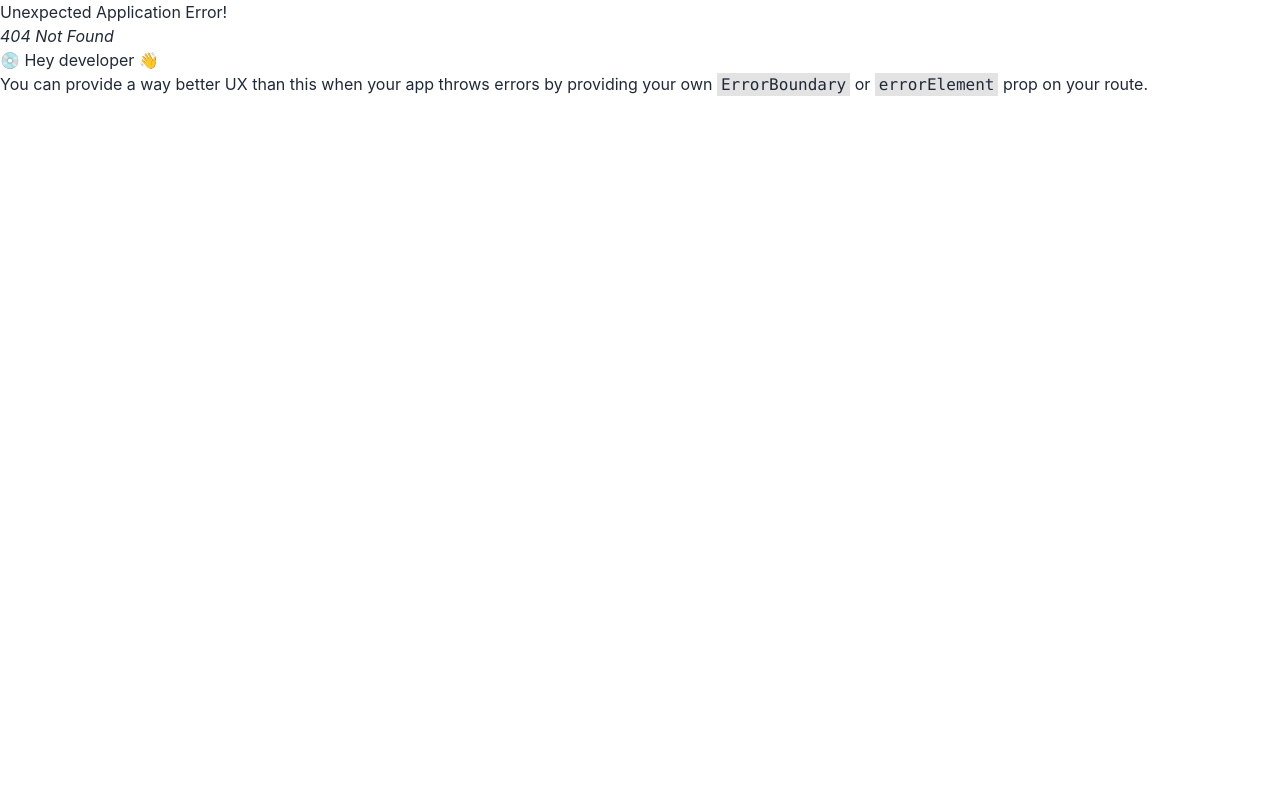
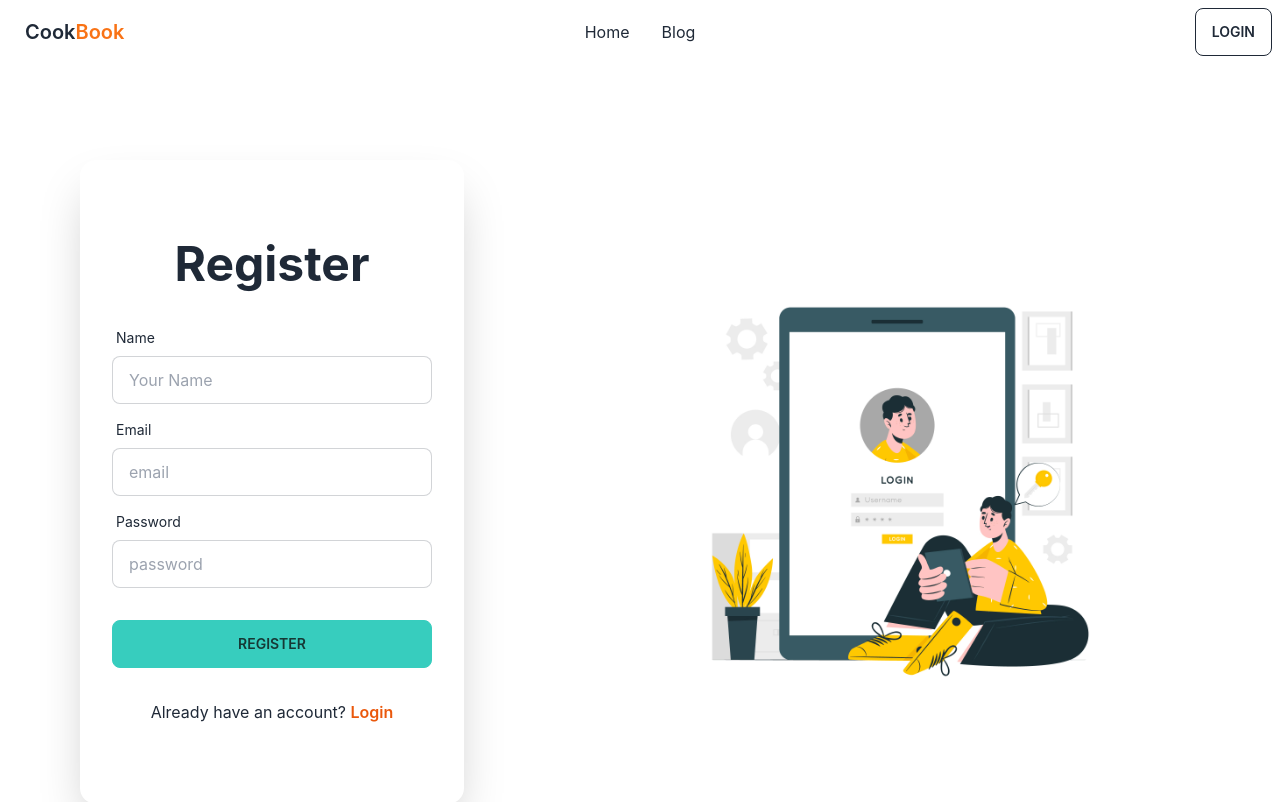
Before and after one commit to adib3006/cook-book-client, a React (Create React App) app: page /register in a window 1280 px wide. Before the commit this address had no page. Shown: the top 802 px of the page. Built offline with nearby package versions, Linux system fonts and the light colour scheme.

Commit message:
login and register page added

```diff
--- a/package.json
+++ b/package.json
@@ -7,6 +7,7 @@
     "@testing-library/react": "^13.4.0",
     "@testing-library/user-event": "^13.5.0",
     "daisyui": "^2.38.1",
+    "firebase": "^9.13.0",
     "react": "^18.2.0",
     "react-dom": "^18.2.0",
     "react-icons": "^4.6.0",
--- a/src/Router/Router/Routes.js
+++ b/src/Router/Router/Routes.js
@@ -4,6 +4,7 @@ import Login from '../../components/Login/Login';
 import Blog from '../../components/Blog/Blog';
 import MenuPage from '../../components/MenuPage/MenuPage';
 import Details from '../../components/Details/Details';
+import Register from '../../components/Login/Register';
 
 const { createBrowserRouter } = require("react-router-dom");
 
@@ -25,6 +26,10 @@ export const router = createBrowserRouter([
                 element:<Login></Login>
             },
             {
+                path:'/register',
+                element:<Register></Register>
+            },
+            {
                 path:'/blog',
                 element:<Blog></Blog>
             },
--- a/src/components/Login/Login.js
+++ b/src/components/Login/Login.js
@@ -1,34 +1,42 @@
 import React from 'react';
+import { Link } from 'react-router-dom';
+import img from '../../assets/login.jpg';
 
 const Login = () => {
+
+    const handleLogin = () => {
+
+    }
+
     return (
-        <div className="hero min-h-screen bg-base-200">
-            <div className="hero-content flex-col lg:flex-row-reverse">
+        <div className="hero w-full my-20">
+            <div className="hero-content grid gap-20 md:grid-cols-2 flex-col lg:flex-row">
                 <div className="text-center lg:text-left">
-                    <h1 className="text-5xl font-bold">Login now!</h1>
-                    <p className="py-6">Provident cupiditate voluptatem et in. Quaerat fugiat ut assumenda excepturi exercitationem quasi. In deleniti eaque aut repudiandae et a id nisi.</p>
+                    <img className='w-3/4' src={img} alt="" />
                 </div>
-                <div className="card flex-shrink-0 w-full max-w-sm shadow-2xl bg-base-100">
-                    <div className="card-body">
+                <div className="card flex-shrink-0 w-full max-w-sm shadow-2xl bg-base-100 py-20">
+                <h1 className="text-5xl font-bold text-center">Login</h1>
+                    <form onSubmit={handleLogin} className="card-body">
                         <div className="form-control">
                             <label className="label">
                                 <span className="label-text">Email</span>
                             </label>
-                            <input type="text" placeholder="email" className="input input-bordered" />
+                            <input type="text" name='email' placeholder="email" className="input input-bordered" />
                         </div>
                         <div className="form-control">
                             <label className="label">
                                 <span className="label-text">Password</span>
                             </label>
-                            <input type="text" placeholder="password" className="input input-bordered" />
+                            <input type="text" name='password' placeholder="password" className="input input-bordered" />
                             <label className="label">
-                                <a href="#" className="label-text-alt link link-hover">Forgot password?</a>
+                                <Link href="#" className="label-text-alt link link-hover">Forgot password?</Link>
                             </label>
                         </div>
                         <div className="form-control mt-6">
-                            <button className="btn btn-primary">Login</button>
+                            <input className="btn btn-accent" type="submit" value="Login" />
                         </div>
-                    </div>
+                    </form>
+                    <p className='text-center'>New to Cook Book? <Link className='text-orange-600 font-semibold' to='/register'>Register</Link></p>
                 </div>
             </div>
         </div>
--- /dev/null
+++ b/src/components/Login/Register.js
@@ -0,0 +1,49 @@
+import React from 'react';
+import { Link } from 'react-router-dom';
+import img from '../../assets/login.jpg';
+
+const Register = () => {
+
+    const handleRegister = () => {
+
+    }
+
+    return (
+        <div className="hero w-full my-20">
+            <div className="hero-content grid gap-20 md:grid-cols-2 flex-col lg:flex-row">
+                <div className="card flex-shrink-0 w-full max-w-sm shadow-2xl bg-base-100 py-20 lg:ml-16">
+                    <h1 className="text-5xl font-bold text-center">Register</h1>
+                    <form onSubmit={handleRegister} className="card-body">
+                        <div className="form-control">
+                            <label className="label">
+                                <span className="label-text">Name</span>
+                            </label>
+                            <input type="text" name='name' placeholder="Your Name" className="input input-bordered" required />
+                        </div>
+                        <div className="form-control">
+                            <label className="label">
+                                <span className="label-text">Email</span>
+                            </label>
+                            <input type="text" name='email' placeholder="email" className="input input-bordered" required />
+                        </div>
+                        <div className="form-control">
+                            <label className="label">
+                                <span className="label-text">Password</span>
+                            </label>
+                            <input type="text" name='password' placeholder="password" className="input input-bordered" required />
+                        </div>
+                        <div className="form-control mt-6">
+                            <input className="btn btn-accent" type="submit" value="Register" />
+                        </div>
+                    </form>
+                    <p className='text-center'>Already have an account? <Link className='text-orange-600 font-semibold' to='/login'>Login</Link></p>
+                </div>
+                <div className="text-center lg:text-left">
+                    <img className='w-3/4' src={img} alt="" />
+                </div>
+            </div>
+        </div>
+    );
+};
+
+export default Register;
--- a/src/components/Navbar/Navbar.js
+++ b/src/components/Navbar/Navbar.js
@@ -14,7 +14,7 @@ const Navbar = () => {
                         <li><Link to='/blog'>Blog</Link></li>
                     </ul>
                 </div>
-                <Link className="btn btn-ghost normal-case text-xl">Cook <span className='text-orange-500'>Book</span></Link>
+                <Link to='/' className="btn btn-ghost normal-case text-xl">Cook <span className='text-orange-500'>Book</span></Link>
             </div>
             <div className="navbar-center hidden lg:flex">
                 <ul className="menu menu-horizontal p-0">
@@ -23,7 +23,7 @@ const Navbar = () => {
                 </ul>
             </div>
             <div className="navbar-end">
-                <Link className="btn btn-outline">Login</Link>
+                <Link to='/login' className="btn btn-outline">Login</Link>
             </div>
         </div>
     );
--- /dev/null
+++ b/src/firebase/firebase.config.js
@@ -0,0 +1,19 @@
+// Import the functions you need from the SDKs you need
+import { initializeApp } from "firebase/app";
+// TODO: Add SDKs for Firebase products that you want to use
+// https://firebase.google.com/docs/web/setup#available-libraries
+
+// Your web app's Firebase configuration
+const firebaseConfig = {
+  apiKey: "AIzaSyCrLnPrJoP70arVdGjrftfJR1eJuHXMVak",
+  authDomain: "cook-book-bd83d.firebaseapp.com",
+  projectId: "cook-book-bd83d",
+  storageBucket: "cook-book-bd83d.appspot.com",
+  messagingSenderId: "159272094462",
+  appId: "1:159272094462:web:0c96cc17a801e94577f3af"
+};
+
+// Initialize Firebase
+const app = initializeApp(firebaseConfig);
+
+export default app;
```
Also changed, not shown: src/assets/login.jpg (added), src/contexts/AuthProvider.js (added), 1 other file (tests, documents, lock files or other folders).
